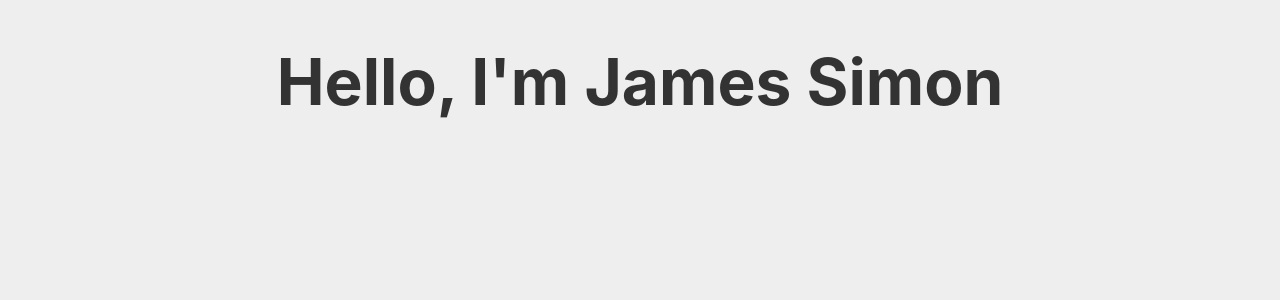
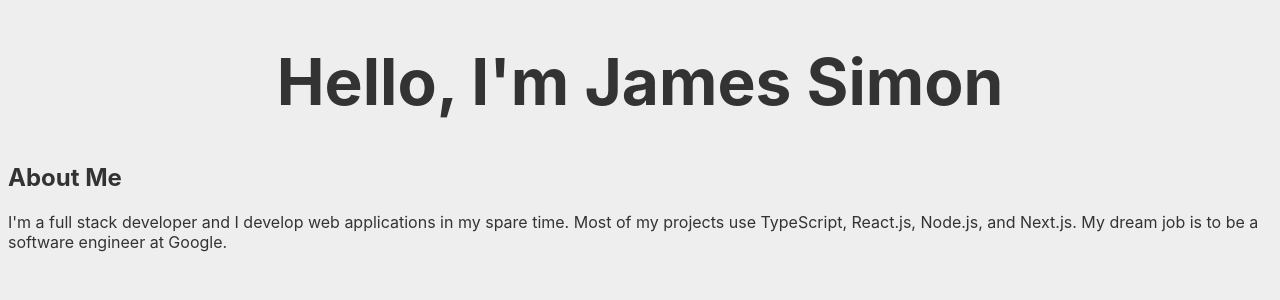
Before and after one commit to jsmon/website, a Next.js app: page / in a window 1280 px wide. Shown: the top 300 px of the page. Built offline with nearby package versions, Linux system fonts and the light colour scheme.

Commit message:
Added about

```diff
--- /dev/null
+++ b/components/About.tsx
@@ -0,0 +1,14 @@
+import React from 'react';
+
+const About = (): React.ReactElement<{
+    id: 'about-me';
+}, 'section'> => (
+    <section id="about-me">
+        <h2>About Me</h2>
+        <main>
+            <p>I'm a full stack developer and I develop web applications in my spare time. Most of my projects use TypeScript, React.js, Node.js, and Next.js. My dream job is to be a software engineer at Google.</p>
+        </main>
+    </section>
+);
+
+export default About;
--- a/pages/index.tsx
+++ b/pages/index.tsx
@@ -2,6 +2,7 @@ import React from 'react';
 
 import MetaData from '../components/MetaData';
 import Header from '../components/Header';
+import About from '../components/About';
 
 const Home = () => {
     const isSSR = typeof window === 'undefined';
@@ -16,6 +17,7 @@ const Home = () => {
         <div>
             <MetaData />
             <Header />
+            <About />
         </div>
     );
 };
```
